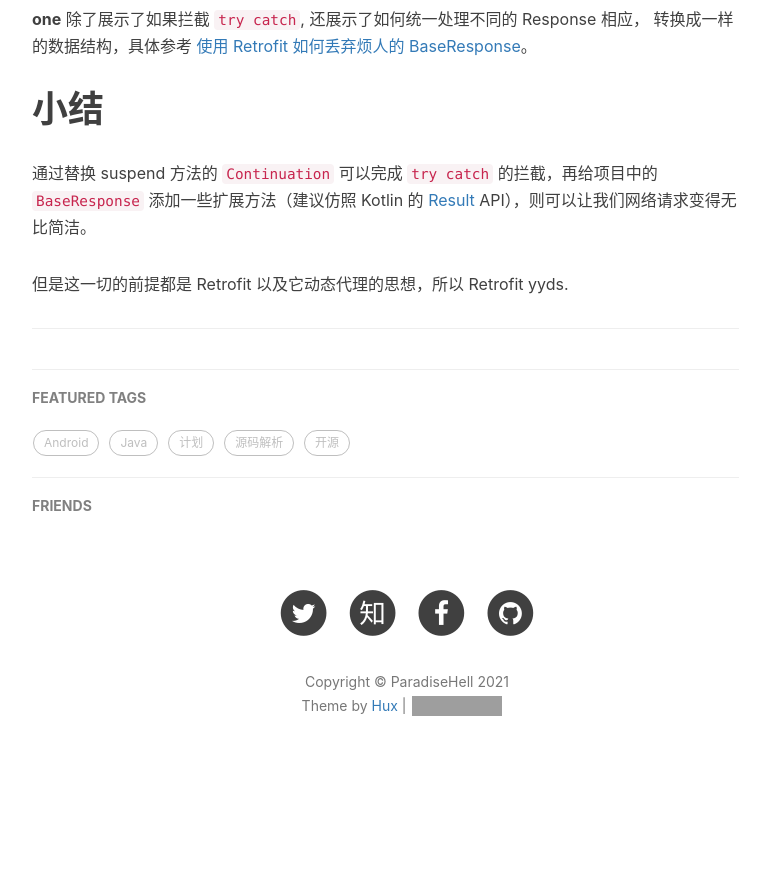
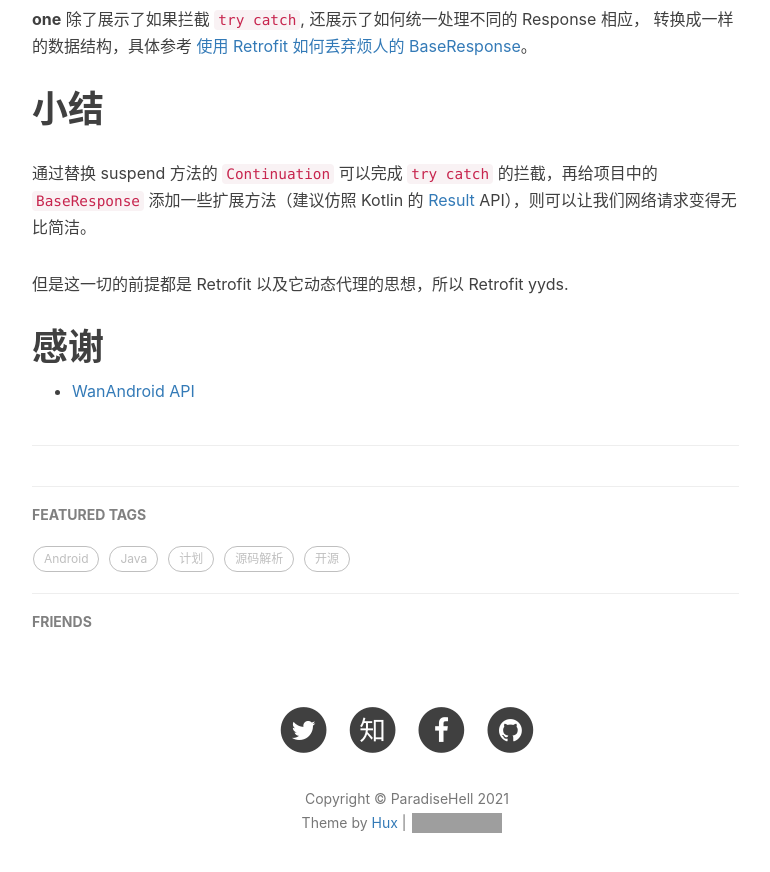
Before and after one commit to ParadiseHell/paradisehell.github.io, a Jekyll site: the page built from _posts/2021-12-05-get-rid-of-try-catch-when-using-retrofit-with-kotlin-coroutines.markdown, in a window 1280 px wide and 900 px high, scrolled down 4318 px. Shown: the top 872 px of the window, without its empty margins (233-1003 px from the left). Built offline with Jekyll 4.4.1, drawn with Linux system fonts in a browser that asks for light colours; nearby versions of some CDN libraries; comment, search, counter and statistics services are not loaded; before the commit the page ends 5101 px from its top, so only the background shows below that; grey boxes are pictures that could not be loaded.

Commit message:
refactor: 添加感谢

```diff
--- a/_posts/2021-12-05-get-rid-of-try-catch-when-using-retrofit-with-kotlin-coroutines.markdown
+++ b/_posts/2021-12-05-get-rid-of-try-catch-when-using-retrofit-with-kotlin-coroutines.markdown
@@ -215,3 +215,6 @@ failure 的时候，返回一个假的 success, 则协程就不会抛出异常
 API），则可以让我们网络请求变得无比简洁。
 
 但是这一切的前提都是 Retrofit 以及它动态代理的思想，所以 Retrofit yyds.
+
+# 感谢
+- [WanAndroid API](https://www.wanandroid.com/blog/show/2)
```
